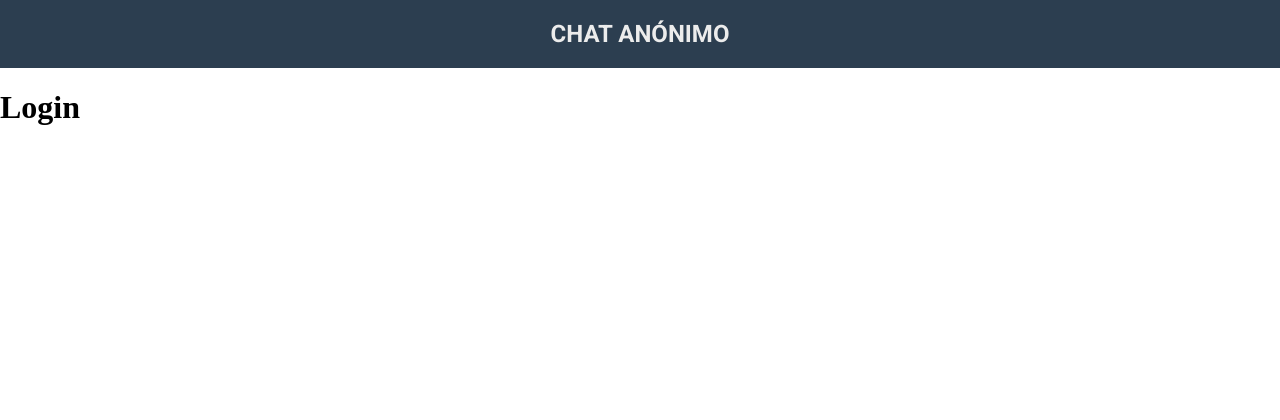
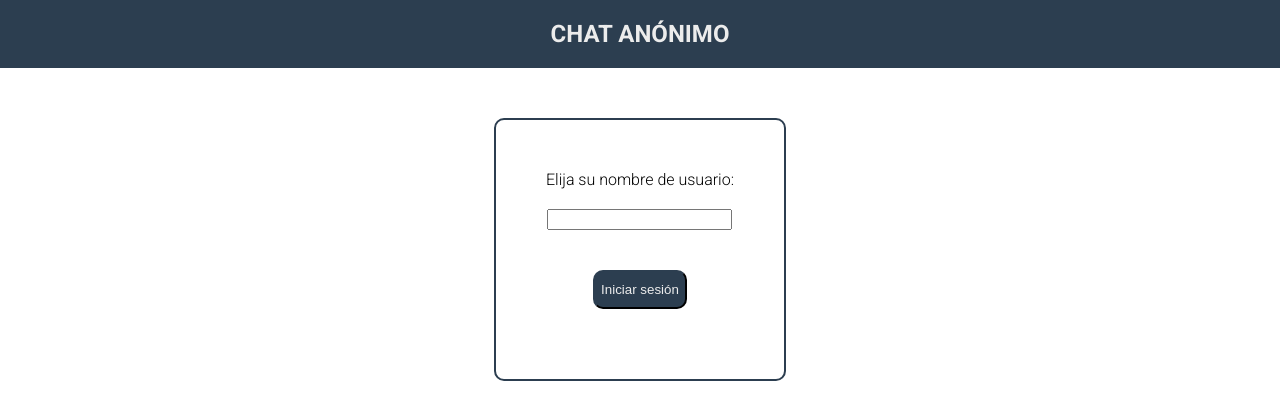
Before and after one commit to Erickowski/chat-anonimo, a React app: page / in a window 1280 px wide. Shown: the top 420 px of the page. Built offline with nearby package versions, Linux system fonts and the light colour scheme.

Commit message:
Guardar nombre de usuario

```diff
--- a/src/App.js
+++ b/src/App.js
@@ -3,17 +3,23 @@ import { BrowserRouter as Router, Switch, Route } from "react-router-dom";
 
 import Header from "./components/Header";
 import Login from "./components/Login";
+import Home from "./components/Home";
+
+import AuthState from "./context/auth/authState";
 
 import { GlobalStyles } from "./GlobalStyles";
 
 export const App = () => {
   return (
+    <AuthState>
       <Router>
         <GlobalStyles />
         <Header />
         <Switch>
           <Route exact path="/" component={Login} />
+          <Route exact path="/home" component={Home} />
         </Switch>
       </Router>
+    </AuthState>
   );
 };
--- a/src/components/Home.jsx
+++ b/src/components/Home.jsx
@@ -1,6 +1,14 @@
-import React from "react";
+import React, { useContext } from "react";
 
-const Home = () => {
+import AuthContext from "../context/auth/authContext";
+
+const Home = (props) => {
+    const authContext = useContext(AuthContext);
+    const { usuario } = authContext;
+
+    if (!usuario) {
+        // props.history.push("/");
+    }
     return <h1>Home</h1>;
 };
 
--- a/src/components/Login.jsx
+++ b/src/components/Login.jsx
@@ -1,7 +1,83 @@
-import React from "react";
+import React, { useState, useContext } from "react";
 
-const Login = () => {
-    return <h1>Login</h1>;
+import styled from "styled-components";
+import AuthContext from "../context/auth/authContext";
+
+const FormContainer = styled.div`
+    display: flex;
+    justify-content: center;
+    margin-top: 50px;
+    font-family: "Roboto", sans-serif;
+    form {
+        display: flex;
+        flex-direction: column;
+        align-items: center;
+        padding: 50px;
+        border: 2.5px solid #2c3e50;
+        border-radius: 10px;
+        input {
+            margin: 20px 0;
+        }
+        .form-submit {
+            width: 50%;
+            padding: 10px 0;
+            background-color: #2c3e50;
+            border-color: #2c3e50;
+            outline: none;
+            color: #ececec;
+            border-radius: 10px;
+            cursor: pointer;
+            transition: all ease-in-out 0.3s;
+            &:hover {
+                background-color: #ececec;
+                color: #2c3e50;
+            }
+        }
+        p {
+            background-color: red;
+            color: #ececec;
+            padding: 5px;
+            border-radius: 5px;
+        }
+    }
+`;
+
+const Login = (props) => {
+    const [user, saveUser] = useState("");
+    const [error, saveError] = useState(false);
+
+    const authContext = useContext(AuthContext);
+    const { registrarUsuario } = authContext;
+
+    const onSubmit = (e) => {
+        e.preventDefault();
+        if (user.trim() === "") {
+            saveError(true);
+            return;
+        }
+        saveError(false);
+        registrarUsuario(user);
+        props.history.push("/home");
+    };
+
+    return (
+        <FormContainer>
+            <form onSubmit={onSubmit}>
+                {error && <p>El nombre es obligatorio</p>}
+                <label htmlFor="">Elija su nombre de usuario:</label>
+                <input
+                    type="text"
+                    value={user}
+                    onChange={(e) => saveUser(e.target.value)}
+                />
+                <input
+                    type="submit"
+                    value="Iniciar sesión"
+                    className="form-submit"
+                />
+            </form>
+        </FormContainer>
+    );
 };
 
 export default Login;
--- /dev/null
+++ b/src/context/auth/authContext.jsx
@@ -0,0 +1,5 @@
+import { createContext } from "react";
+
+const authContext = createContext();
+
+export default authContext;
--- /dev/null
+++ b/src/context/auth/authReducer.jsx
@@ -0,0 +1,13 @@
+const { REGISTRO_USUARIO } = require("../../types");
+
+export default (state, action) => {
+    switch (action.type) {
+        case REGISTRO_USUARIO:
+            return {
+                ...state,
+                usuario: action.payload,
+            };
+        default:
+            return state;
+    }
+};
--- /dev/null
+++ b/src/context/auth/authState.jsx
@@ -0,0 +1,31 @@
+import React, { useReducer } from "react";
+import AuthContext from "./authContext";
+import AuthReducer from "./authReducer";
+
+import { REGISTRO_USUARIO } from "../../types";
+
+const AuthState = ({ children }) => {
+    const initialState = {
+        usuario: null,
+    };
+    const [state, dispatch] = useReducer(AuthReducer, initialState);
+    // Funciones
+    const registrarUsuario = (datos) => {
+        dispatch({
+            type: REGISTRO_USUARIO,
+            payload: datos,
+        });
+    };
+    return (
+        <AuthContext.Provider
+            value={{
+                usuario: state.usuario,
+                registrarUsuario,
+            }}
+        >
+            {children}
+        </AuthContext.Provider>
+    );
+};
+
+export default AuthState;
--- /dev/null
+++ b/src/types/index.js
@@ -0,0 +1,2 @@
+// Auth
+export const REGISTRO_USUARIO = "REGISTRO_USUARIO";
```
Lines whose indentation alone changed are shown as unchanged.
